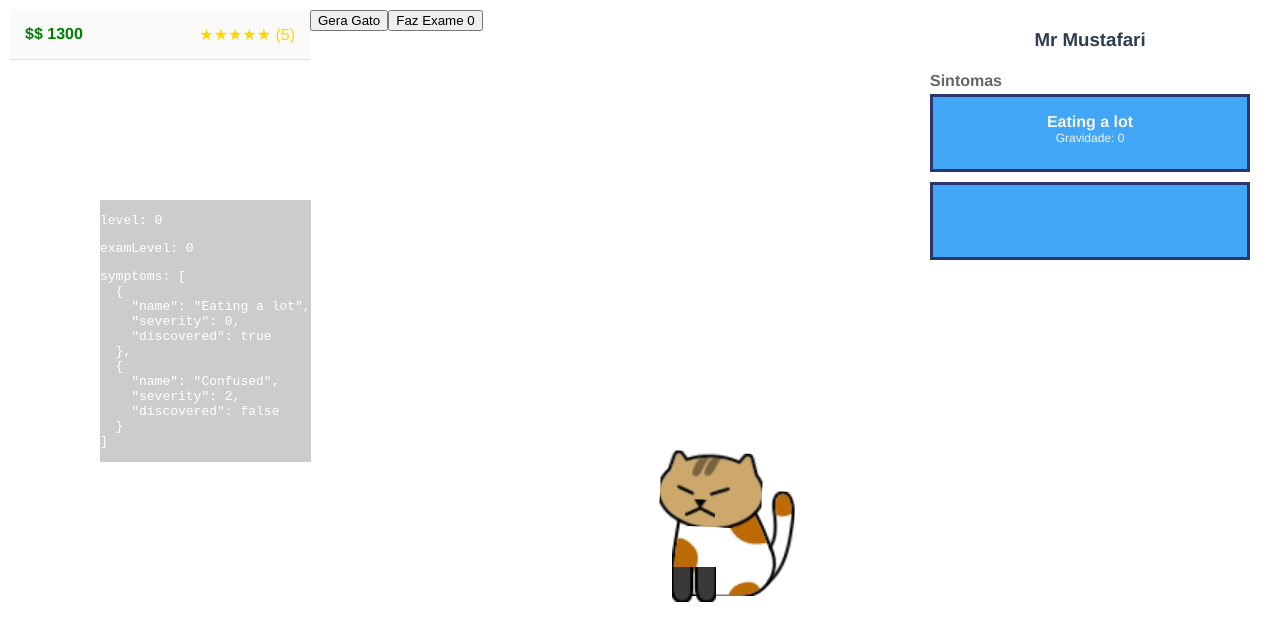
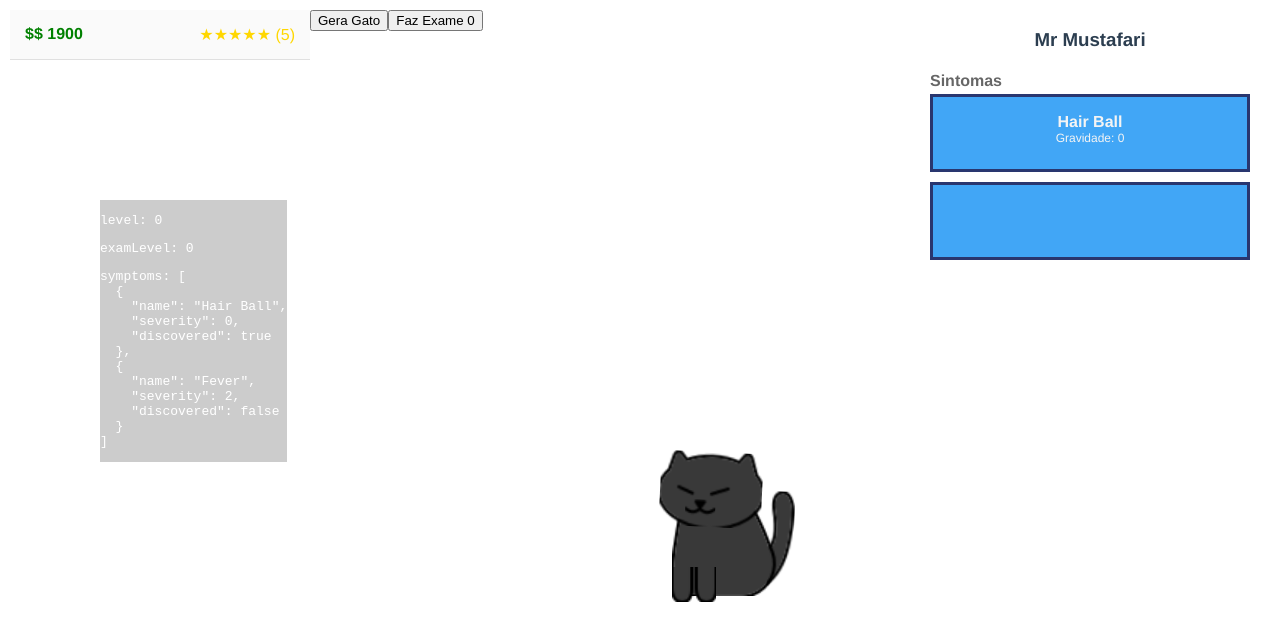
Before and after one commit to spacetimelabs/gamejam-v0, a Vue app: page / in a window 1280 px wide. Shown: the top 640 px of the page. Built offline with nearby package versions, Linux system fonts and the light colour scheme.

Commit message:
Não tão aleatório assim pra não virar zona

```diff
--- a/src/App.vue
+++ b/src/App.vue
@@ -51,7 +51,7 @@ export default {
     this.generateCat();
     setInterval(() => {
       this.generateCat();
-    }, 5000);
+    }, 1000);
   },
   methods: {
     generateCat() {
--- a/src/cats.js
+++ b/src/cats.js
@@ -8,17 +8,21 @@ const corpos = ["amarelo", "cinza", "manchado", "preto"];
 
 const olhos = ["assustado", "bravo", "grandes", "preguica", "triste"];
 
-const patas = ["cinza", "manchada", "preto", "amarela"];
+const patas = ["cinza", "manchado", "preto", "amarelo"];
 
 const rabos = ["amarelo", "cinza", "manchado", "preto"];
 
 const generateCat = () => {
+  const body = utils.randomFromList(corpos);
+  const head = utils.randomFromList(cabecas);
+
+  const tail = Math.random() < 0.5 ? body : head;
+
   return {
-    body: utils.randomFromList(corpos),
-    head: utils.randomFromList(cabecas),
+    body: body,
+    head: head,
+    tail: tail,
     eyes: utils.randomFromList(olhos),
-    tail: utils.randomFromList(rabos),
-    paws: utils.randomFromList(patas),
     mouth: utils.randomFromList(bocas)
   };
 };
--- a/src/components/Cat.vue
+++ b/src/components/Cat.vue
@@ -2,7 +2,7 @@
   <div class="cat">
     <img class="tail" :src="rabos[cat.tail]" />
     <img class="body" :src="corpos[cat.body]" />
-    <img class="paws" :src="patas[cat.paws]" />
+    <img class="paws" :src="patas[cat.body]" />
     <div class="head">
       <img class="head-bg" :src="cabecas[cat.head]" />
       <img class="eye" :src="olhos[cat.eyes]" />
@@ -42,9 +42,9 @@ const olhos = {
 
 const patas = {
   cinza: require("@/assets/patas-cinza.png"),
-  manchada: require("@/assets/patas-manchada.png"),
+  manchado: require("@/assets/patas-manchado.png"),
   preto: require("@/assets/patas-preto.png"),
-  amarela: require("@/assets/patas-amarela.png")
+  amarelo: require("@/assets/patas-amarelo.png")
 };
 
 const rabos = {
```
Also changed, not shown: src/assets/patas-amarelo.png (renamed from src/assets/patas-amarela.png), src/assets/patas-manchado.png (renamed from src/assets/patas-manchada.png).
